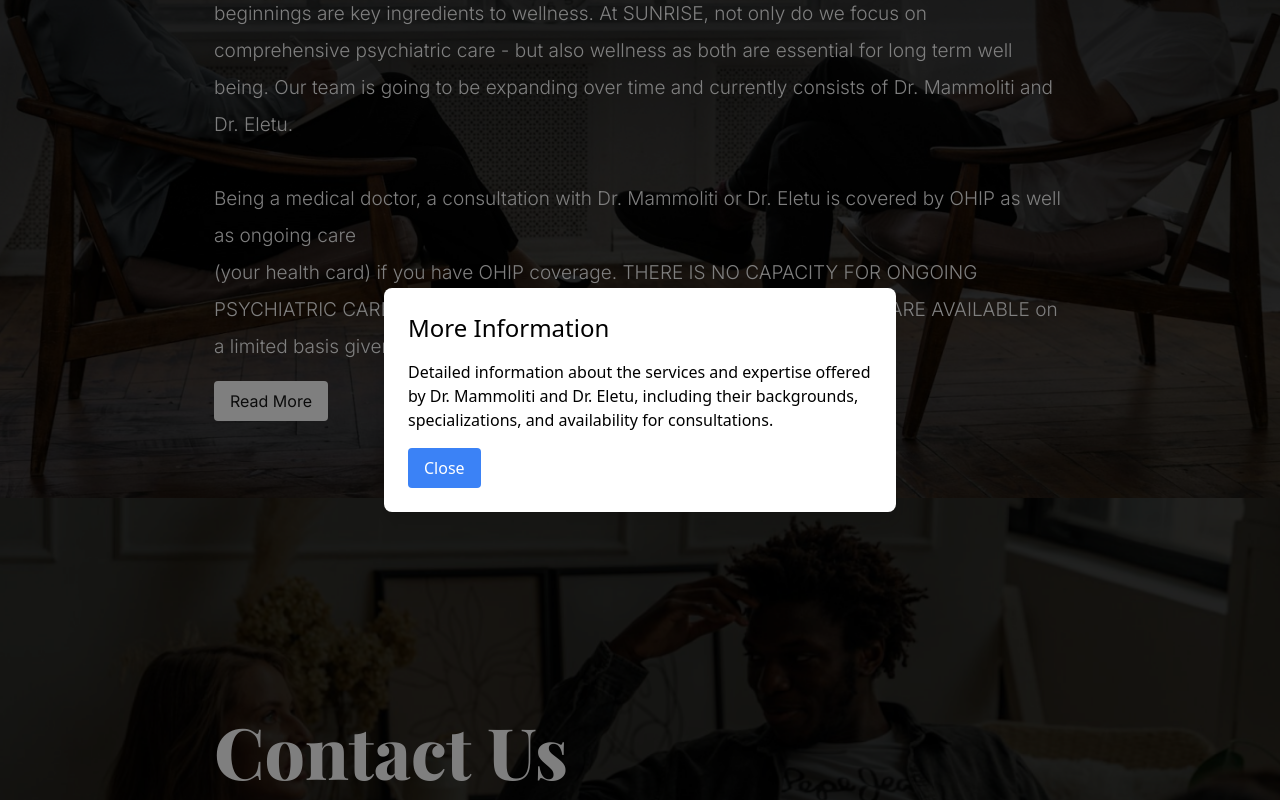
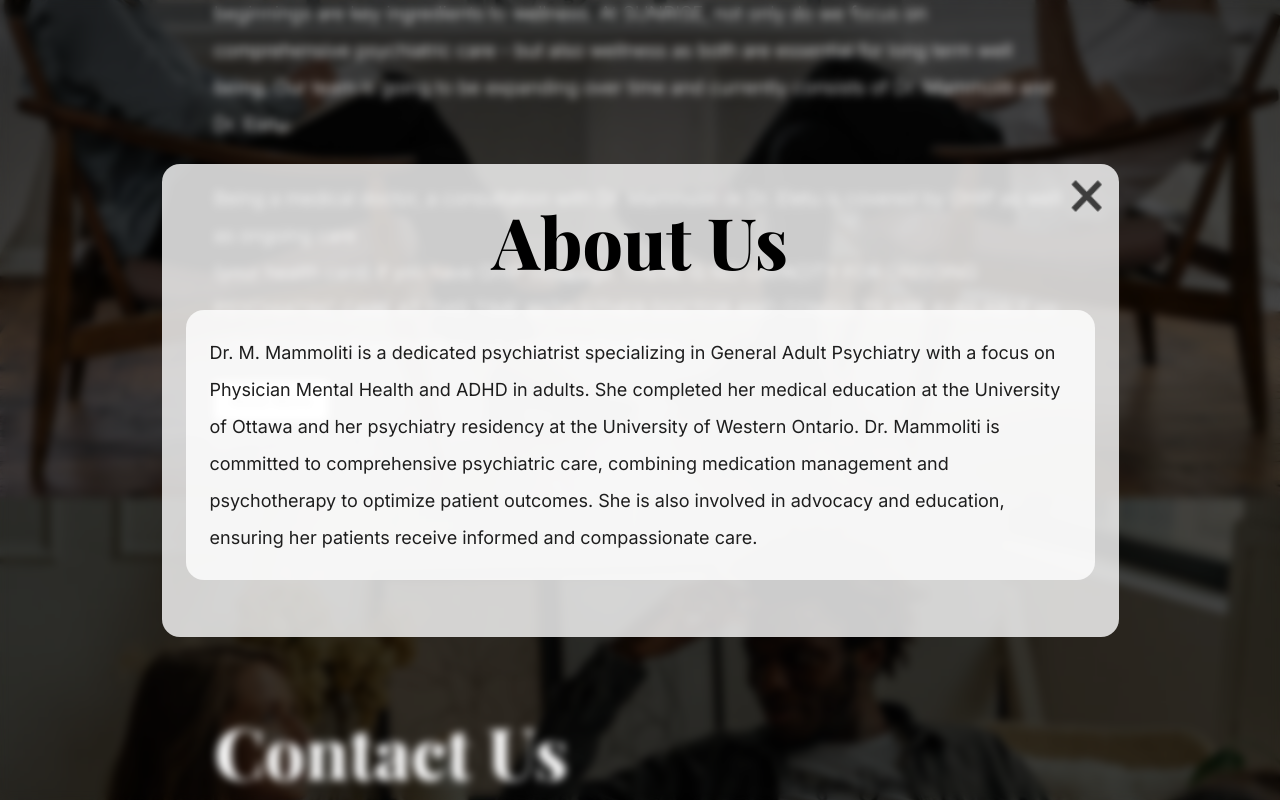
Before and after one commit to topcowmoo/areca-vestiaria, a React (Vite) app: page / in a window 1280 px wide. Both pictures are taken after a click on the button "Read More". Shown: the part 1102-1902 px from the top of the page. Built offline with nearby package versions, Linux system fonts and the light colour scheme; a web font is replaced by a local one.

Commit message:
style modal and add close png

```diff
--- a/src/pages/Home.jsx
+++ b/src/pages/Home.jsx
@@ -1,5 +1,6 @@
 import { useState } from "react";
 import SearchBar from "../components/SearchBar";
+import closeX from "../assets/close.png";
 
 function Home() {
   //modal state for 'Read More' option on Page two
@@ -77,7 +78,10 @@ function Home() {
         </div>
       </div>
       {/* Last Page + Footer */}
-      <div className="flex flex-col min-h-screen bg-page-three bg-cover bg-center p-6">
+      <div
+        id="#contact-page"
+        className="flex flex-col min-h-screen bg-page-three bg-cover bg-center p-6"
+      >
         <div className="flex flex-grow flex-col items-center justify-center mx-12 my-12">
           <div className="w-3/4 flex flex-grow flex-col items-start justify-center">
             <div className="w-[1014px] text-white text-[71px] font-extrabold font-playfair leading-[67.45px] mb-4">
@@ -101,20 +105,31 @@ function Home() {
       </div>
 
       {isModalOpen && (
-        <div className="fixed inset-0 bg-black bg-opacity-50 flex items-center justify-center">
-          <div className="bg-white p-6 rounded-lg shadow-lg max-w-lg w-full">
-            <h2 className="text-2xl mb-4">More Information</h2>
-            <p>
-              Detailed information about the services and expertise offered by
-              Dr. Mammoliti and Dr. Eletu, including their backgrounds,
-              specializations, and availability for consultations.
-            </p>
-            <button
+        <div className="fixed inset-0 bg-black bg-opacity-0 backdrop-blur-sm flex items-center justify-center">
+          <div className="relative w-[957px] h-[473px] bg-white/80 bg-opacity-50 rounded-[18px] p-6">
+            <img
+              src={closeX}
+              alt="Close"
               onClick={handleCloseModal}
-              className="mt-4 px-4 py-2 bg-blue-500 text-white rounded hover:bg-blue-600"
-            >
-              Close
-            </button>
+              className="absolute top-4 right-4 cursor-pointer w-8 h-8"
+            />
+
+            <h2 className="text-center text-black text-[71px] font-extrabold font-playfair mb-4">
+              About Us
+            </h2>
+            <div className="bg-white/80 rounded-[18px] mb-4">
+              <p className="text-[#1e1e1e] text-[18px] font-normal font-inter leading-[37px] p-6">
+                Dr. M. Mammoliti is a dedicated psychiatrist specializing in
+                General Adult Psychiatry with a focus on Physician Mental Health
+                and ADHD in adults. She completed her medical education at the
+                University of Ottawa and her psychiatry residency at the
+                University of Western Ontario. Dr. Mammoliti is committed to
+                comprehensive psychiatric care, combining medication management
+                and psychotherapy to optimize patient outcomes. She is also
+                involved in advocacy and education, ensuring her patients
+                receive informed and compassionate care.
+              </p>
+            </div>
           </div>
         </div>
       )}
```
Also changed, not shown: src/assets/close.png (added).
